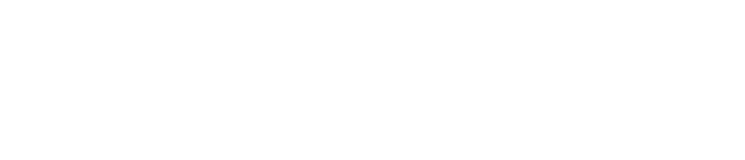
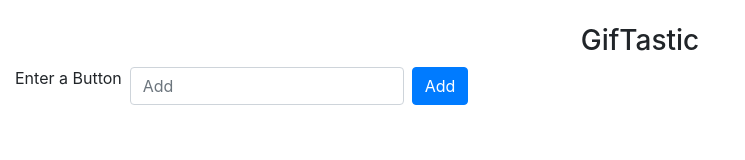
Before and after one commit to minalk24/GifTastic, a plain HTML site: page index.html in a window 1280 px wide. Shown: the whole page, without its empty margins (0-745 px from the left). Drawn offline with nearby package versions, Linux system fonts and the light colour scheme.

Commit message:
added html content

```diff
--- a/index.html
+++ b/index.html
@@ -20,23 +20,33 @@
 
 <body>
 
-    <div class="container text-center mt-4 w-75">
+    <div class="container-fluid text-center mt-4">
+        <!-- add button -->
+        <div class="row">
+            <div class="col-md-12 text-center">
+                <h3>GifTastic</h3>
+                <form class="form-inline text-center">
+                    <label id="label" for="user-input" class="mr-2 mb-3">Enter a Button</label>
+                    <input id ="addInput" class="form-control mr-sm-2" type="text" placeholder="Add" aria-label="add">
+                    <button id="addButton" class="btn btn-primary" type="submit">Add</button>
+                </form>
+            </div>
+        </div>
+        <!-- dynamic button -->
         <div class="row">
             <div class="col-md-12">
-
+                <div id="renderBtn">
+                </div>
             </div>
         </div>
+        <!-- dynamic gif -->
         <div class="row">
-            <div class="col-md-12">
-
-            </div>
-        </div>
-        <div class="row">
-            <div class="col-md-12">
+            <div class="col-md-12" id="renderGif">
 
             </div>
         </div>
     </div>
+
     <!-- jQuery first, then Popper.js, then Bootstrap JS -->
     <script src="https://code.jquery.com/jquery-3.3.1.slim.min.js"
         integrity="sha384-q8i/X+965DzO0rT7abK41JStQIAqVgRVzpbzo5smXKp4YfRvH+8abtTE1Pi6jizo"
```
